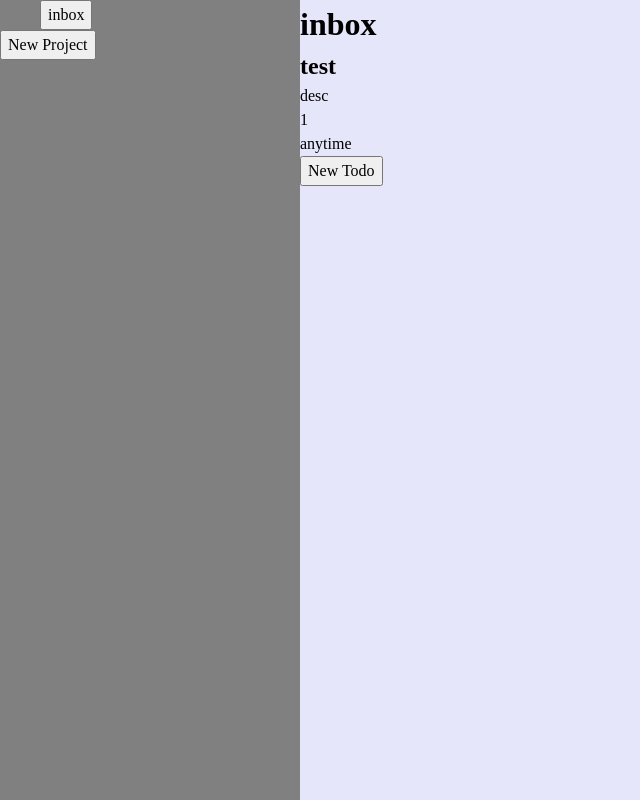
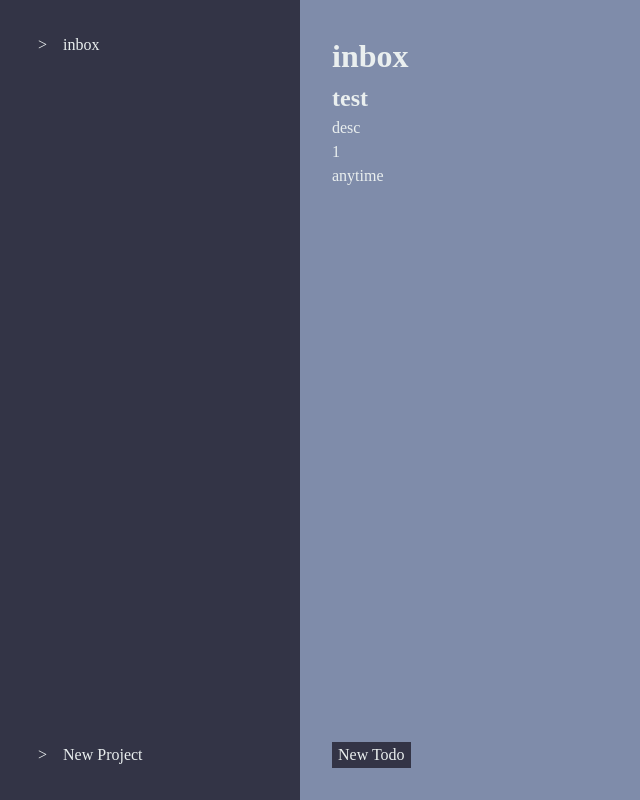
Before and after one commit to IanDrynan/TodoList, a website built with webpack: page src/template.html in a window 1280 px wide. Shown: the whole page, without its empty margins (0-640 px from the left). Built offline with nearby package versions, Linux system fonts and the light colour scheme.

Commit message:
Style buttons and add color pallete vars in CSS

```diff
--- a/src/style.css
+++ b/src/style.css
@@ -1,16 +1,64 @@
 @import url(resetTemplate.css);
 
+:root {
+    --main-color-1: #333446;
+    --main-color-2: #7F8CAA;
+    --main-color-3: #B8CFCE;
+    --main-color-4: #EAEFEF;
+}
 body {
     display: flex;
     flex-direction: row;
     height: 100vh;
+    color: var(--main-color-4);
 }
 #sidebar {
+    padding: 2rem;
     width: 300px;
-    background-color: grey;
+    background-color: var(--main-color-1);
     flex-shrink: 0;
+    display: flex;
+    flex-direction: column;
+    justify-content: space-between;
+
+    ul {
+        display: flex;
+        flex-direction: column;
+        gap: 1rem;
+        margin: 0;
+        padding: 0;
+    }
+    button {
+    text-align: left;
+
+        &::before {
+        content: ">";
+        margin-right: 1rem;
+        }
+    }
 }
+
+button {
+    cursor: pointer;
+    border: none;
+    background-color: var(--main-color-1);
+    color: var(--main-color-4);
+
+    &:hover {
+    filter:brightness(0.9);
+    transform: translate(1px, 1px);
+    }
+    &:active {
+    filter: brightness(1.1);
+    transform: translate(-1px, -1px);
+    }
+}
+
 #main {
-    background-color: lavender;
+    padding: 2rem;
+    background-color: var(--main-color-2);
     flex: 1;
+    display: flex;
+    flex-direction: column;
+    justify-content: space-between;
 }
```
